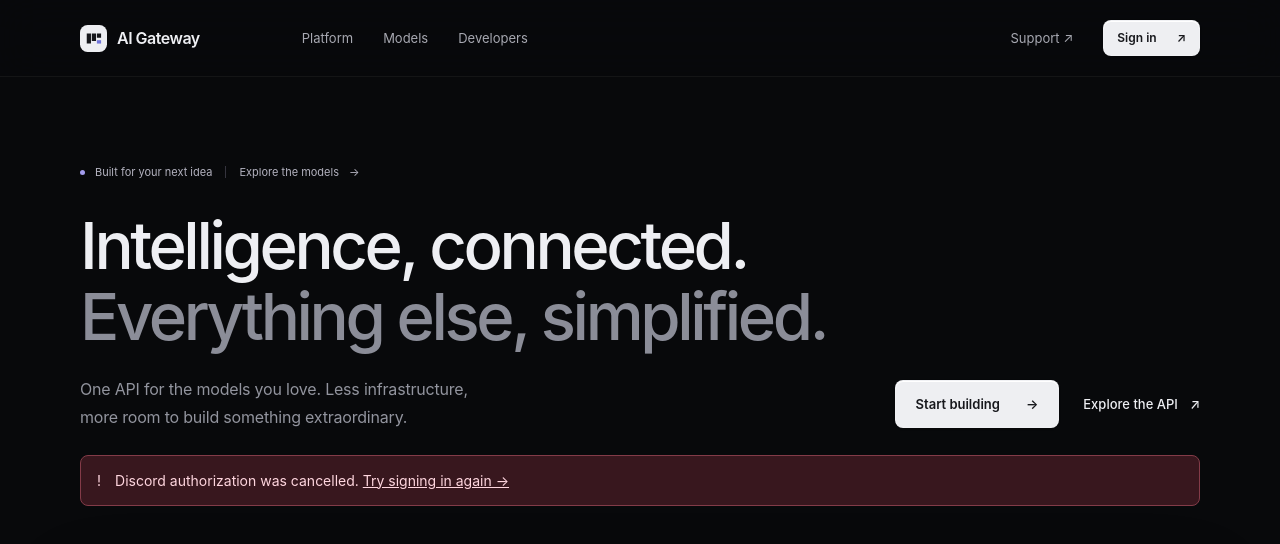
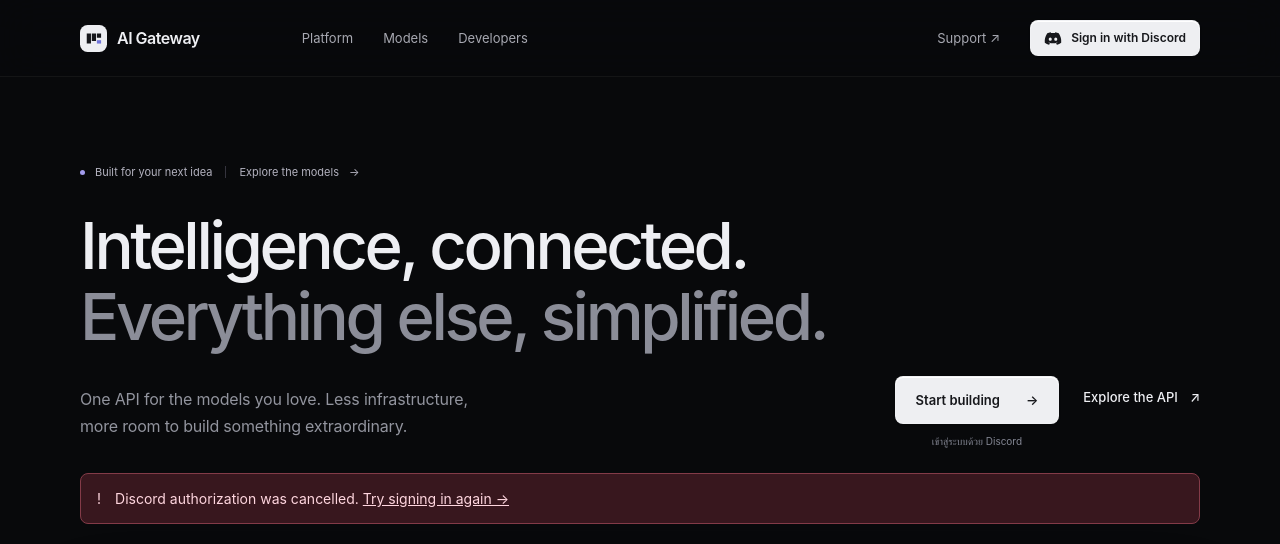
Before and after one commit to ffxlm/Ai-Gateway, a FastAPI app: page /login?error=discord_denied in a window 1280 px wide. Shown: the top 544 px of the page. Run offline with FastAPI, Linux system fonts and the light colour scheme; data comes from the database, SQL or seed files in the repository.

Commit message:
feat(ui): clarify Discord sign-in across screen sizes

```diff
--- a/app/static/design.css
+++ b/app/static/design.css
@@ -173,4 +173,13 @@ a, button, input, select, textarea { -webkit-tap-highlight-color: transparent; }
     .catalog-pricing-note { padding: 16px 20px; }
 }
 @media (max-width:380px) { .catalog-group-heading { padding-inline: 16px; }.catalog-premium-row { padding-inline: 16px; }.catalog-free-card { padding: 14px; }.catalog-free-access { margin-left: 45px; } }
+.discord-signin { gap: 9px; white-space: nowrap; }
+.discord-auth-icon { display: block; flex-shrink: 0; width: 18px; height: 15px; }
+.hero-signin { display: flex; flex-direction: column; align-items: center; gap: 9px; }
+.hero-signin-help { font-size: 10px; font-weight: 400; line-height: 1.6; color: #858895; }
+.hero-cta { align-items: flex-start; }
+.hero-cta > .text-link { margin-top: 13px; }
+@media (min-width:761px) and (max-width:1000px) { .site-nav { gap: 18px; }.nav-links { margin-left: 12px; gap: 18px; }.nav-actions { gap: 16px; }.nav-actions .nav-support { display: none; }.hero-cta > .text-link { margin-top: 0; } }
+@media (max-width:760px) { .discord-signin-detail { display: none; }.hero-cta { flex-wrap: wrap; align-items: flex-start; gap: 16px 20px; } }
+@media (max-width:380px) { .nav-support-label { display: none; }.nav-actions { gap: 12px; } }
 @media (prefers-reduced-motion: reduce) { html { scroll-behavior: auto; } *, *::before, *::after { animation-duration: .01ms !important; animation-iteration-count: 1 !important; transition-duration: .01ms !important; }.reveal-ready .reveal { opacity: 1; transform: none; } }
--- a/app/templates/login.html
+++ b/app/templates/login.html
@@ -20,7 +20,7 @@
     <link rel="icon" href="/static/favicon.ico" sizes="any">
     <link rel="icon" type="image/svg+xml" href="/static/brand.svg">
     <link rel="apple-touch-icon" href="/static/apple-touch-icon.png">
-    <link rel="stylesheet" href="/static/design.css?v=9">
+    <link rel="stylesheet" href="/static/design.css?v=10">
     <link rel="stylesheet" href="/static/product-preview.css?v=4">
     <script src="/static/site.js?v=3" defer onerror="document.documentElement.classList.remove('reveal-ready')"></script>
 </head>
@@ -30,14 +30,14 @@
         <nav class="site-nav container" aria-label="Main navigation">
             <a class="brand" href="/login" aria-label="AI Gateway home"><img src="/static/brand.svg" width="27" height="27" alt=""><span>AI Gateway</span></a>
             <div class="nav-links"><a href="#platform">Platform</a><a href="#models">Models</a><a href="#developers">Developers</a></div>
-            <div class="nav-actions"><a class="nav-support" href="{{ discord_invite }}" target="_blank" rel="noopener noreferrer">Support <span aria-hidden="true">↗</span></a><a class="button button-small button-light" href="/auth/discord/login">Sign in <span aria-hidden="true">↗</span></a></div>
+            <div class="nav-actions"><a class="nav-support" href="{{ discord_invite }}" target="_blank" rel="noopener noreferrer" aria-label="Community support"><span class="nav-support-label">Support</span> <span aria-hidden="true">↗</span></a><a class="button button-small button-light discord-signin" href="/auth/discord/login" aria-label="Sign in with Discord" title="Sign in with your Discord account"><img class="discord-auth-icon" src="/static/discord.svg" width="18" height="15" alt=""><span>Sign in<span class="discord-signin-detail"> with Discord</span></span></a></div>
         </nav>
     </header>
     <main id="main">
         <section class="hero container">
             <a class="announcement" href="#models"><span class="announcement-dot"></span>Built for your next idea<span class="announcement-separator"></span>Explore the models <span aria-hidden="true">→</span></a>
             <h1>Intelligence, connected.<br><span>Everything else, simplified.</span></h1>
-            <div class="hero-bottom"><p>One API for the models you love. Less infrastructure,<br class="desktop-break"> more room to build something extraordinary.</p><div class="hero-cta"><a class="button button-light" href="/auth/discord/login">Start building <span aria-hidden="true">→</span></a><a class="text-link" href="#developers">Explore the API <span aria-hidden="true">↗</span></a></div></div>
+            <div class="hero-bottom"><p>One API for the models you love. Less infrastructure,<br class="desktop-break"> more room to build something extraordinary.</p><div class="hero-cta"><div class="hero-signin"><a class="button button-light" href="/auth/discord/login" aria-describedby="hero-signin-help">Start building <span aria-hidden="true">→</span></a><span id="hero-signin-help" class="hero-signin-help" lang="th">เข้าสู่ระบบด้วย Discord</span></div><a class="text-link" href="#developers">Explore the API <span aria-hidden="true">↗</span></a></div></div>
             {% if error %}<div class="auth-error" role="alert"><span aria-hidden="true">!</span><div>{{ error }} <a href="/auth/discord/login">Try signing in again →</a></div></div>{% endif %}
             {% include 'product_preview.html' %}
             <div class="integration-strip"><p>Fits right into the way you build.</p><div><span class="integration-brand">⌘ <b>Cursor</b></span><span class="integration-brand cline-brand">▣ <b>Cline</b></span><span class="integration-brand">◈ <b>OpenAI SDK</b></span><span class="integration-brand">↗ <b>NextChat</b></span><span class="integration-brand">▱ <b>LibreChat</b></span></div></div>
@@ -117,7 +117,7 @@ response = client.chat.completions.create(
                 <span id="copy-status" class="sr-only" role="status" aria-live="polite"></span>
             </div>
         </section>
-        <section class="closing-section container reveal"><div><span class="eyebrow">YOUR NEXT CHAPTER STARTS HERE</span><h2>Less setup.<br>More extraordinary.</h2></div><div><a class="button button-light" href="/auth/discord/login">Continue with Discord <span aria-hidden="true">↗</span></a><p>Free models. No credit card required.</p></div></section>
+        <section class="closing-section container reveal"><div><span class="eyebrow">YOUR NEXT CHAPTER STARTS HERE</span><h2>Less setup.<br>More extraordinary.</h2></div><div><a class="button button-light discord-signin" href="/auth/discord/login"><img class="discord-auth-icon" src="/static/discord.svg" width="18" height="15" alt="">Continue with Discord</a><p>Free models. No credit card required.</p></div></section>
     </main>
     <footer class="site-footer container"><a class="brand" href="/login"><img src="/static/brand.svg" width="24" height="24" alt="">AI Gateway</a><span>Built for what comes next.</span><a href="{{ discord_invite }}" target="_blank" rel="noopener noreferrer">Join the community <span aria-hidden="true">↗</span></a><small>© 2026 AI Gateway</small></footer>
 </body>
```
Also changed, not shown: tests/test_ui.py (+17 -0 lines), app/static/discord.svg (added).
